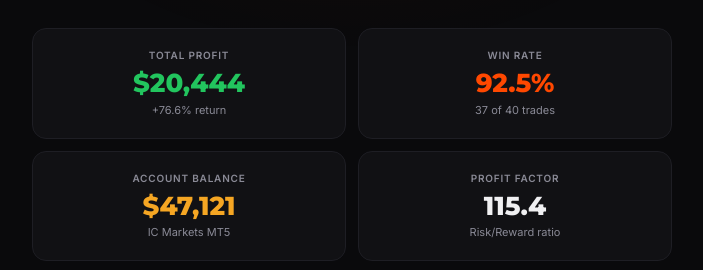
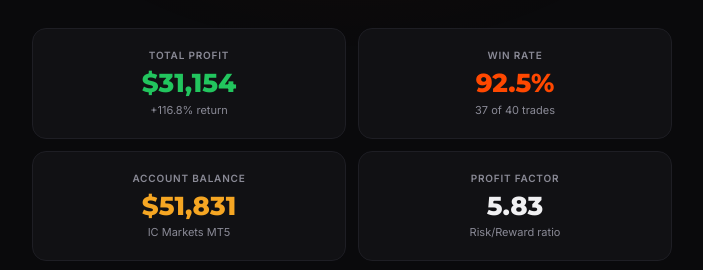
Before and after one commit to BorwenTNL/apex-landing, a plain HTML site: page index.html in a window 1280 px wide. Shown: the part 341-611 px from the top of the page, without its empty margins (288-991 px from the left). Drawn offline with Linux system fonts and the light colour scheme.

Commit message:
Update landing page stats to latest Myfxbook data (balance 1,831, profit 1,154, PF 5.83)

```diff
--- a/index.html
+++ b/index.html
@@ -8,7 +8,7 @@
 
   <!-- OG Tags for Telegram/social sharing -->
   <meta property="og:title" content="Apex Indicator — Live Trade Dashboard" />
-  <meta property="og:description" content="92.5% win rate · $20,444 profit · Live verified XAUUSD trading performance" />
+  <meta property="og:description" content="92.5% win rate · $31,154 profit · Live verified XAUUSD trading performance" />
   <meta property="og:type" content="website" />
   <meta property="og:image" content="https://img.icons8.com/fluency/512/combo-chart.png" />
 
@@ -519,8 +519,8 @@
     <div class="stats-grid">
       <div class="stat-card">
         <div class="stat-label">Total Profit</div>
-        <div class="stat-value green">$20,444</div>
-        <div class="stat-sub">+76.6% return</div>
+        <div class="stat-value green">$31,154</div>
+        <div class="stat-sub">+116.8% return</div>
       </div>
       <div class="stat-card">
         <div class="stat-label">Win Rate</div>
@@ -529,12 +529,12 @@
       </div>
       <div class="stat-card">
         <div class="stat-label">Account Balance</div>
-        <div class="stat-value gold">$47,121</div>
+        <div class="stat-value gold">$51,831</div>
         <div class="stat-sub">IC Markets MT5</div>
       </div>
       <div class="stat-card">
         <div class="stat-label">Profit Factor</div>
-        <div class="stat-value" style="color: var(--text-primary);">115.4</div>
+        <div class="stat-value" style="color: var(--text-primary);">5.83</div>
         <div class="stat-sub">Risk/Reward ratio</div>
       </div>
     </div>
```
